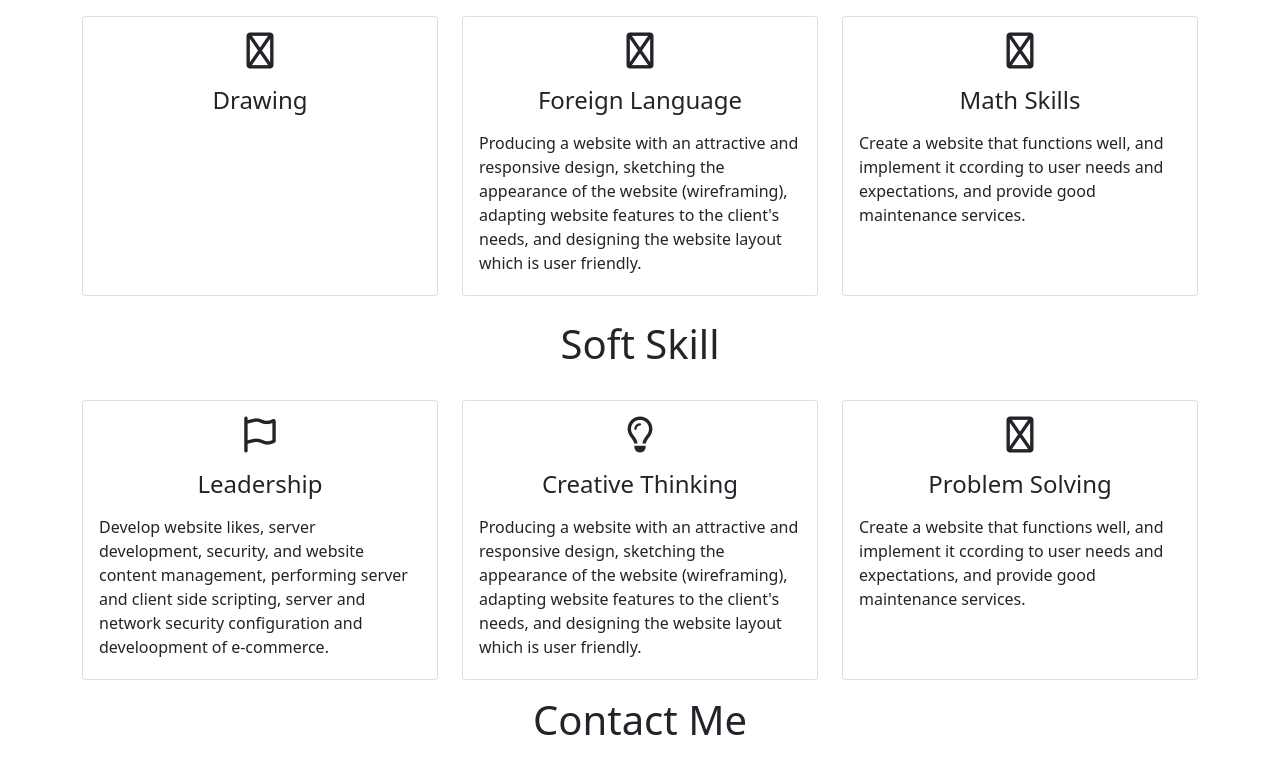
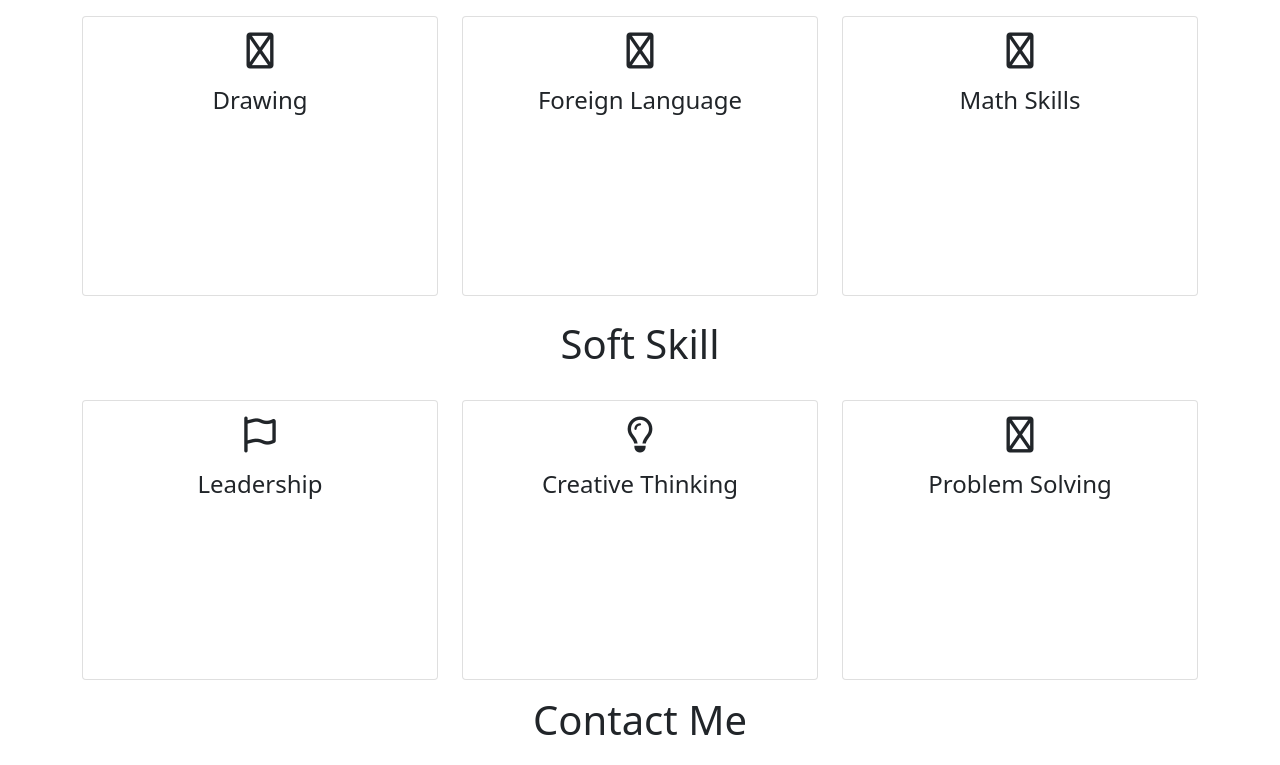
Before and after one commit to AngelinaFrancesKwok/Angelina, a plain HTML site: page index.html in a window 1280 px wide. Shown: the part 1960-2725 px from the top of the page. Drawn offline with nearby package versions, Linux system fonts and the light colour scheme; files whose address does not match are found by name.

Commit message:
Update index.html

```diff
--- a/index.html
+++ b/index.html
@@ -187,7 +187,7 @@
                             <div class="card-body">
                                 <i class="far servicesIcon fa fa-language" aria-hidden="true"></i>
                                 <h4 class="card-title mt-3">Foreign Language</h4>
-                                <p class="card-text mt-3">Producing a website with an attractive and responsive design, sketching the appearance of the website (wireframing), adapting website features to the client's needs, and designing the website layout which is user friendly.
+                                <p class="card-text mt-3">
                                 </p>
                             </div>
                         </div>
@@ -198,8 +198,7 @@
                             <div class="card-body">
                                 <i class='far servicesIcon fa fa-calculator' aria-hidden="true"></i>
                                 <h4 class="card-title mt-3">Math Skills</h4>
-                                <p class="card-text mt-3">Create a website that functions well, and implement it ccording to user needs and expectations, and provide good maintenance services.
-
+                                <p class="card-text mt-3">
                                 </p>
                             </div>
                         </div>
@@ -219,7 +218,7 @@
                             <div class="card-body">
                                 <i class="far servicesIcon fa fa-flag" aria-hidden="true"></i>
                                 <h4 class="card-title mt-3">Leadership</h4>
-                                <p class="card-text mt-3">Develop website likes, server development, security, and website content management, performing server and client side scripting, server and network security configuration and develoopment of e-commerce.
+                                <p class="card-text mt-3">
                                 </text></p>
                             </div>
                         </div>
@@ -230,7 +229,7 @@
                             <div class="card-body">
                                 <i class="far servicesIcon fa fa-lightbulb-o" aria-hidden="true"></i>
                                 <h4 class="card-title mt-3">Creative Thinking</h4>
-                                <p class="card-text mt-3">Producing a website with an attractive and responsive design, sketching the appearance of the website (wireframing), adapting website features to the client's needs, and designing the website layout which is user friendly.
+                                <p class="card-text mt-3">
                                 </p>
                             </div>
                         </div>
@@ -241,8 +240,7 @@
                             <div class="card-body">
                                 <i class="far servicesIcon fa fa-puzzle-piece" aria-hidden="true"></i>
                                 <h4 class="card-title mt-3">Problem Solving</h4>
-                                <p class="card-text mt-3">Create a website that functions well, and implement it ccording to user needs and expectations, and provide good maintenance services.
-
+                                <p class="card-text mt-3">
                                 </p>
                             </div>
                         </div>
```
